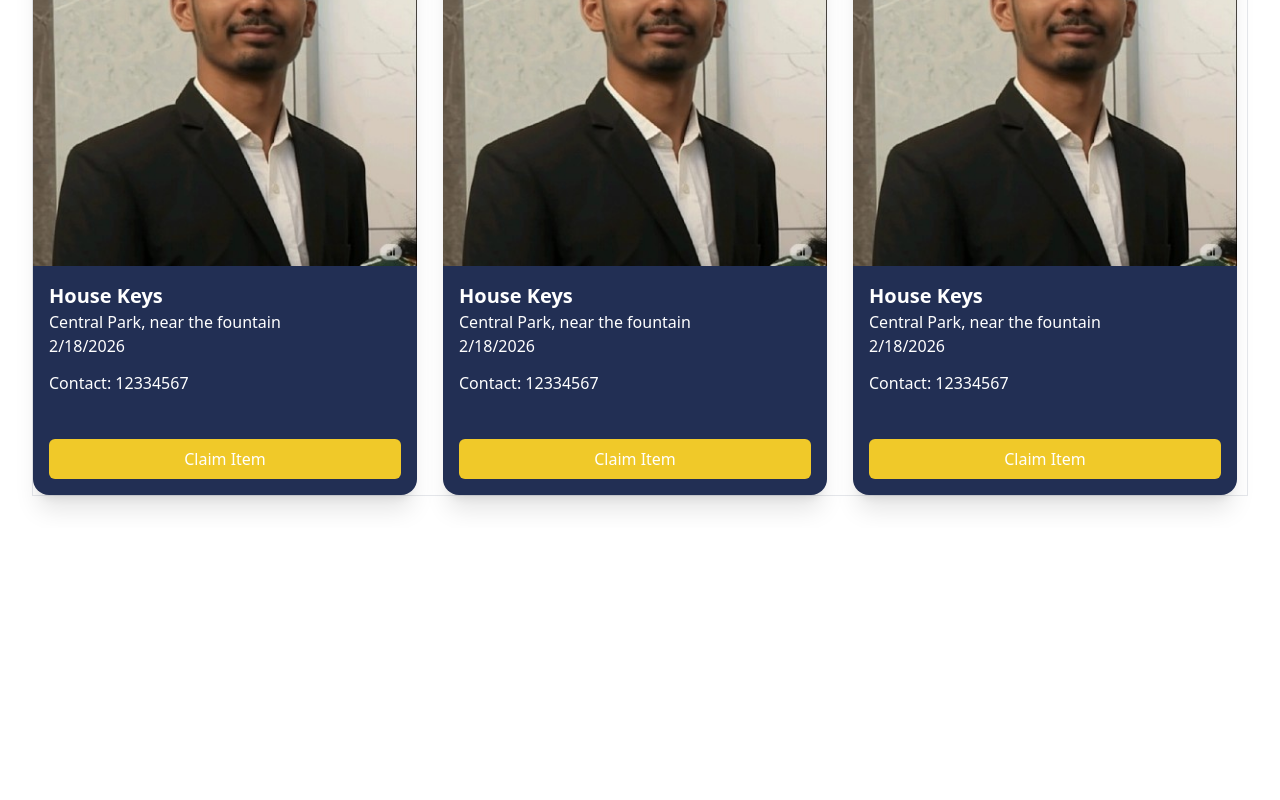
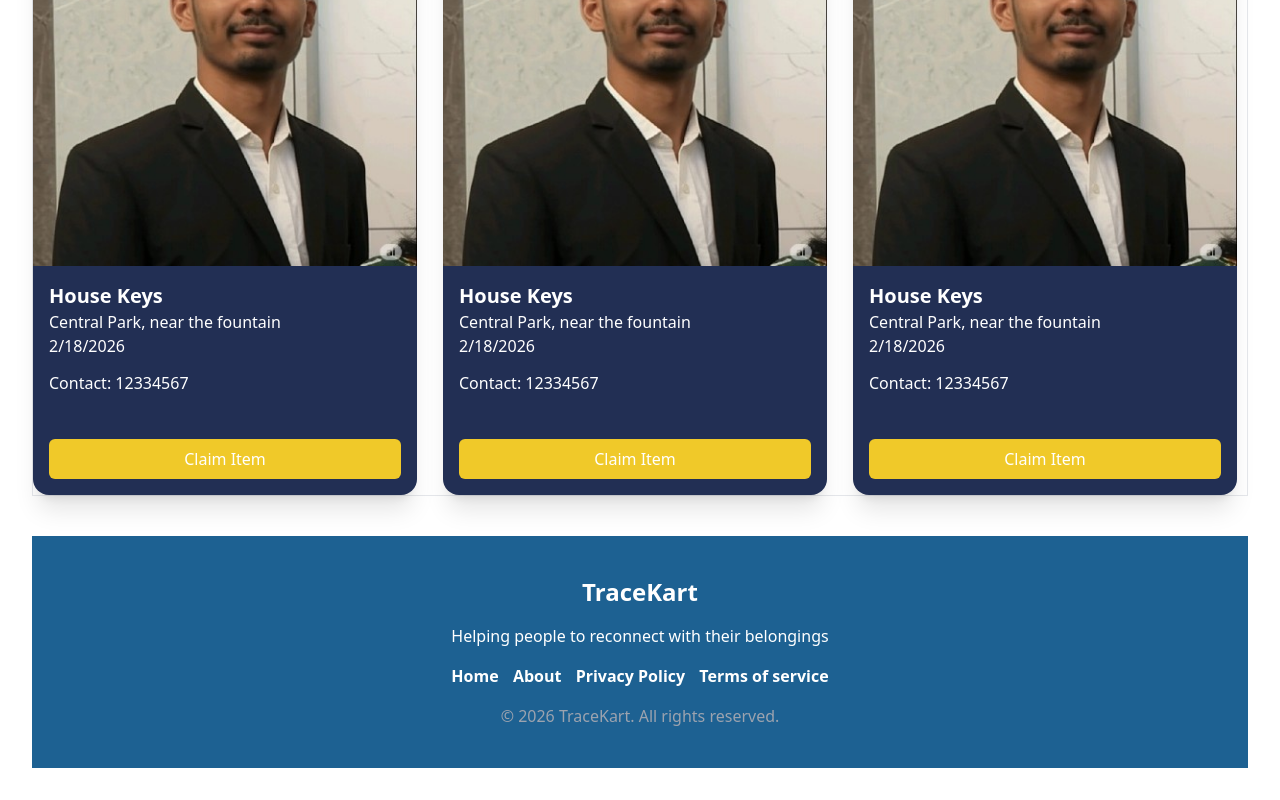
Before and after one commit to KaranDev316/TraceKart, a React (Vite) app: page / in a window 1280 px wide. Shown: the part 467-1267 px from the top of the page. Before the commit the page ends 995 px from the top, so only its background shows below. Built offline with nearby package versions, Linux system fonts and the light colour scheme.

Commit message:
Add footer on the home page

```diff
--- a/src/components/Footer.jsx
+++ b/src/components/Footer.jsx
@@ -2,7 +2,19 @@
 
 function Footer(){
     return(
-        <p>Footer</p>
+        <footer class="bg-[#1d6192] flex items-center justify-center text-white mt-10 p-6">
+          <div class="">
+            <h1 class="flex justify-center my-4 text-2xl font-bold">TraceKart</h1>
+            <p class="flex justify-center">Helping people to reconnect with their belongings</p>
+             <ul class="flex justify-between w-100 my-4 font-bold">
+              <li><a href="">Home</a></li>
+              <li><a href="">About</a></li>
+              <li><a href="">Privacy Policy</a></li>
+              <li><a href="">Terms of service</a></li>
+             </ul>
+             <p class="mb-4 text-gray-400 flex justify-center">© 2026 TraceKart. All rights reserved.</p>
+          </div>
+      </footer>
     )
 }
 export default Footer;
--- a/src/pages/Home.jsx
+++ b/src/pages/Home.jsx
@@ -1,4 +1,5 @@
 import Card from "../components/Card";
+import Footer from "../components/Footer";
 
 
 function Home(){
@@ -16,6 +17,10 @@ function Home(){
                     <Card />
                     <Card />
                 </div>
+
+            </div>
+            <div>
+                <Footer />
             </div>
         </div>
 
```
